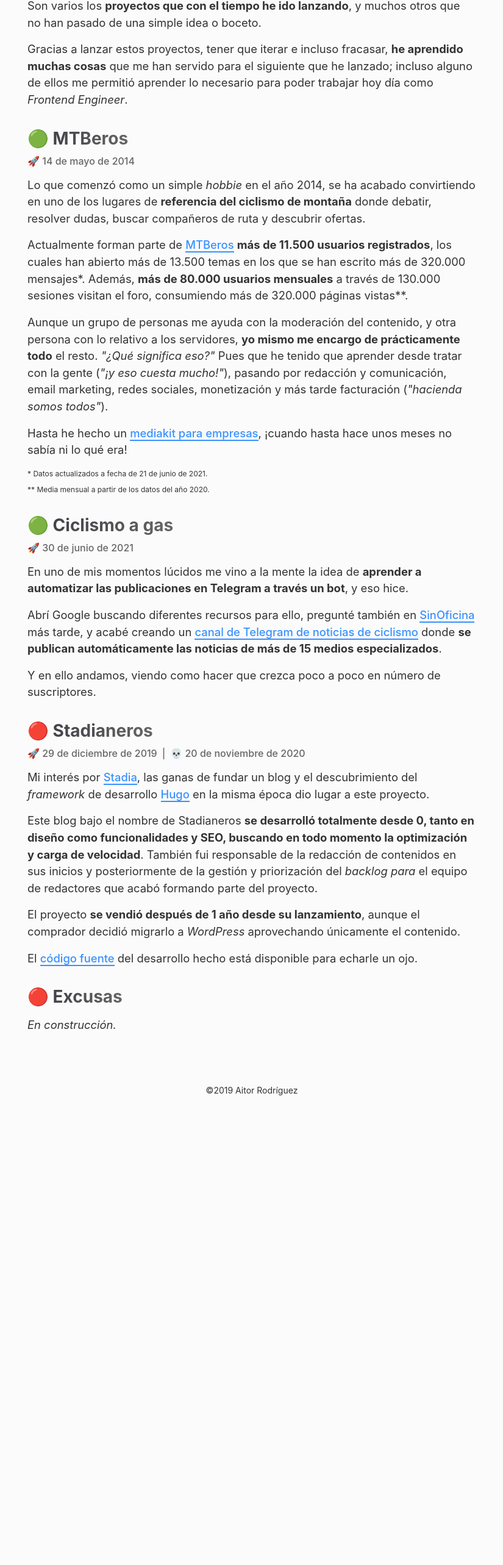
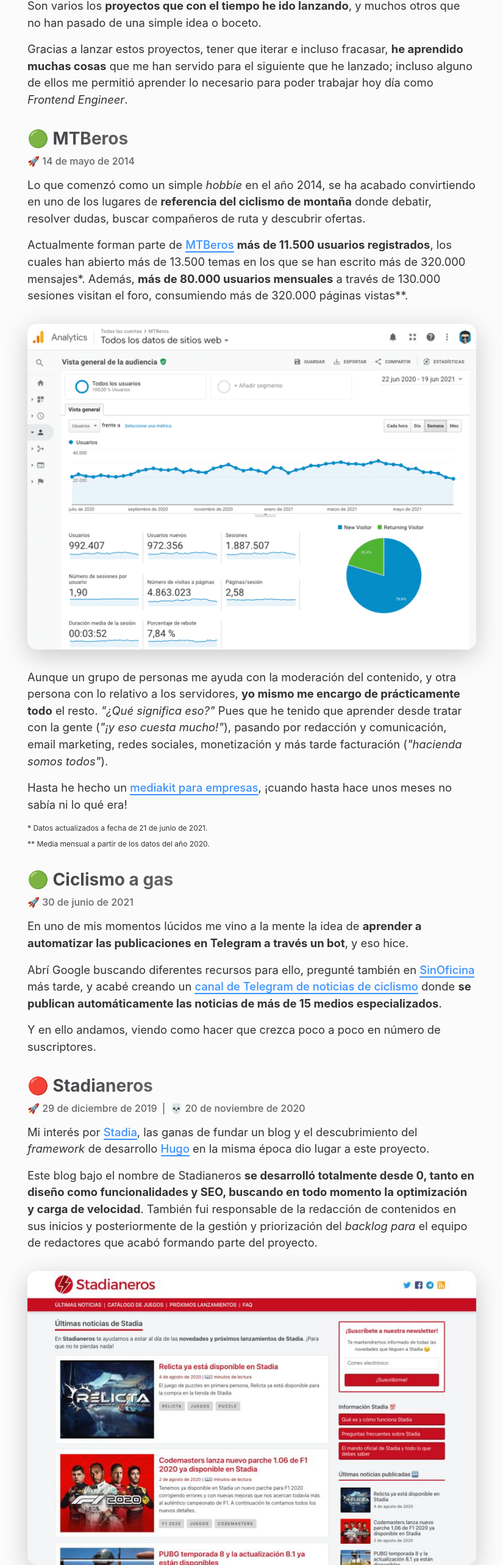
Before and after one commit to AitorRodriguez990/devairoma, a Next.js app: page /proyectos in a window 1280 px wide. Shown: the part 230-2796 px from the top of the page at 61% size, without its empty margins (227-1052 px from the left). Before the commit the page ends 2060 px from the top, so only its background shows below. Built offline with nearby package versions, Linux system fonts and the light colour scheme.

Commit message:
add imges

```diff
--- a/pages/proyectos/index.js
+++ b/pages/proyectos/index.js
@@ -1,4 +1,5 @@
 import React from 'react'
+import Image from 'next/image'
 import HeadMeta from '../../components/headMeta'
 import styles from './index.module.scss'
 
@@ -29,6 +30,16 @@ export default function Projects() {
       <p>
         Actualmente forman parte de <a href="https://www.mtberos.com" target="_blank" rel="noreferrer">MTBeros</a> <strong>más de 11.500 usuarios registrados</strong>, los cuales han abierto más de 13.500 temas en los que se han escrito más de 320.000 mensajes*. Además, <strong>más de 80.000 usuarios mensuales</strong> a través de 130.000 sesiones visitan el foro, consumiendo más de 320.000 páginas vistas**.
       </p>
+      <div className="image">
+        <Image
+          alt="Analytics MTBeros"
+          height="580"
+          layout="responsive"
+          quality="100"
+          src="/analytics-mtberos.png"
+          width="800"
+        />
+      </div>
       <p>
         Aunque un grupo de personas me ayuda con la moderación del contenido, y otra persona con lo relativo a los servidores, <strong>yo mismo me encargo de prácticamente todo</strong> el resto. <em>&quot;¿Qué significa eso?&quot;</em> Pues que he tenido que aprender desde tratar con la gente (<em>&quot;¡y eso cuesta mucho!&quot;</em>), pasando por redacción y comunicación, email marketing, redes sociales, monetización y más tarde facturación (<em>&quot;hacienda somos todos&quot;</em>).
       </p>
@@ -73,6 +84,16 @@ export default function Projects() {
       <p>
         Este blog bajo el nombre de Stadianeros <strong>se desarrolló totalmente desde 0, tanto en diseño como funcionalidades y SEO, buscando en todo momento la optimización y carga de velocidad</strong>. También fui responsable de la redacción de contenidos en sus inicios y posteriormente de la gestión y priorización del <em>backlog para</em> el equipo de redactores que acabó formando parte del proyecto.
       </p>
+      <div className="image">
+        <Image
+          alt="Stadianeros"
+          height="524"
+          layout="responsive"
+          quality="100"
+          src="/stadianeros.jpeg"
+          width="800"
+        />
+      </div>
       <p>
         El proyecto <strong>se vendió después de 1 año desde su lanzamiento</strong>, aunque el comprador decidió migrarlo a <em>WordPress</em> aprovechando únicamente el contenido.
       </p>
--- a/pages/sobre-mi/index.js
+++ b/pages/sobre-mi/index.js
@@ -40,6 +40,7 @@ export default function About() {
           alt="El Valle de Pineta en Huesca"
           height="321"
           layout="responsive"
+          quality="100"
           src="/el-valle-de-pineta-huesca.jpg"
           width="800"
         />
```
Also changed, not shown: public/analytics-mtberos.png (added), public/stadianeros.jpeg (added).
